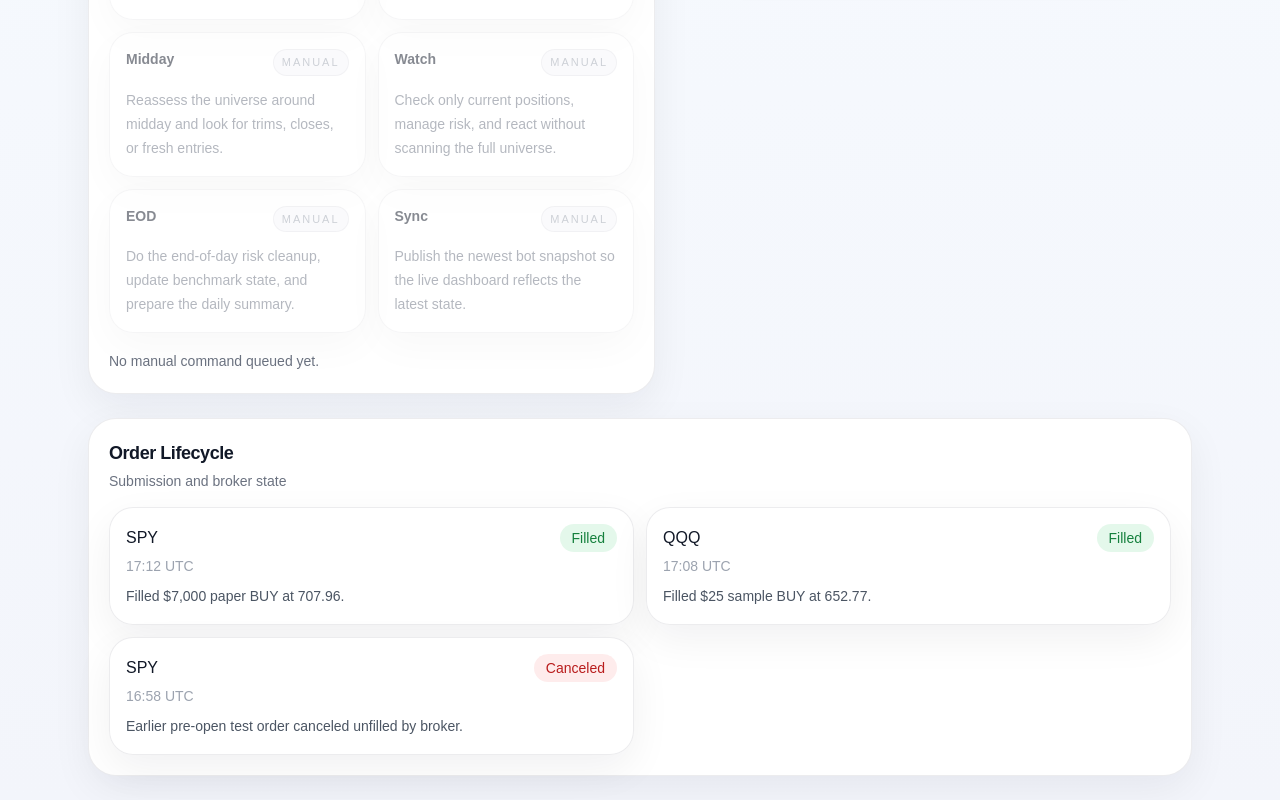
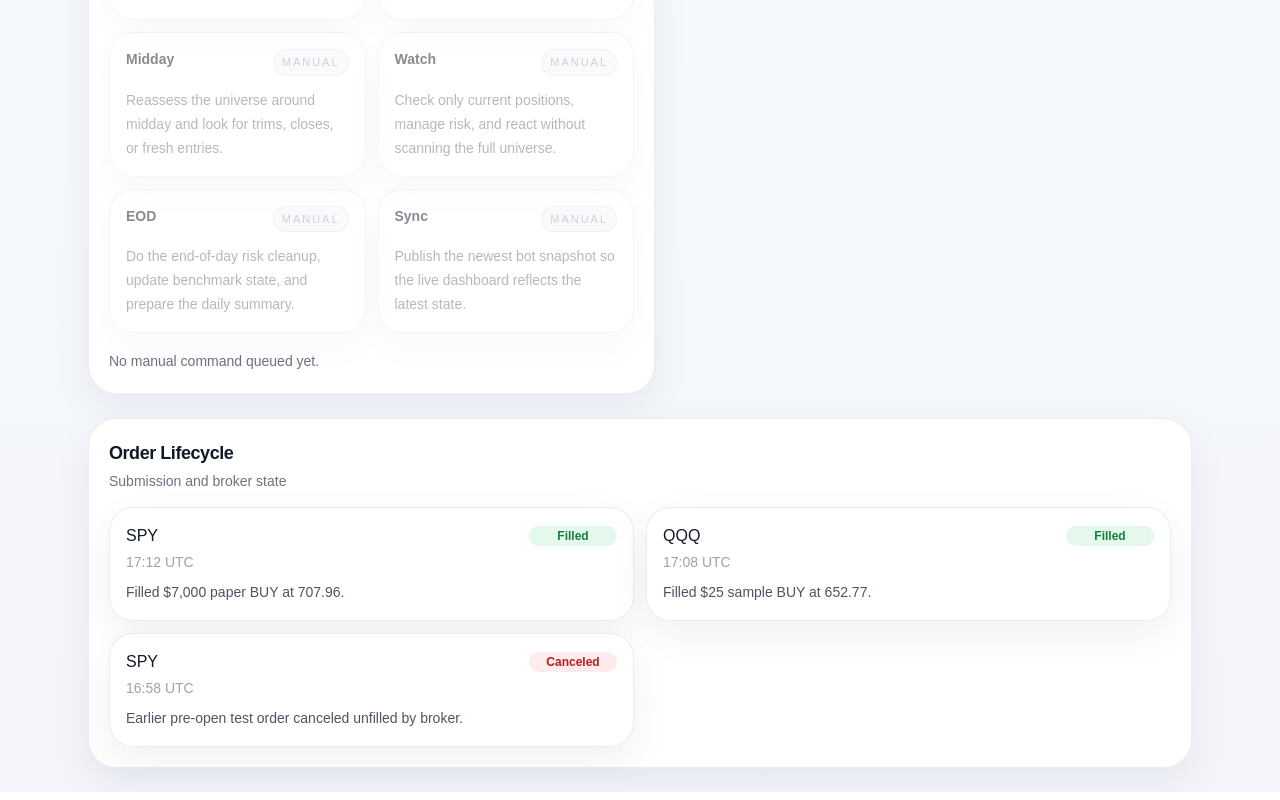
Before and after one commit to Fallka0/autobot-dashboard, a Next.js app: page /operations in a window 1280 px wide. Shown: the part 615-1415 px from the top of the page. Built offline with nearby package versions, Linux system fonts and the light colour scheme; no server answers.

Commit message:
Tighten dashboard status pills

```diff
--- a/src/app/operations/page.tsx
+++ b/src/app/operations/page.tsx
@@ -2,7 +2,7 @@
 
 import { useState } from "react";
 
-import { DashboardShell, MetricRow, Panel, formatLocalTimestamp, orderTone } from "@/components/dashboard-ui";
+import { DashboardShell, MetricRow, Panel, compactPillClasses, formatLocalTimestamp, orderTone } from "@/components/dashboard-ui";
 import { useDashboardData } from "@/lib/use-dashboard-data";
 
 const controlActions = [
@@ -125,7 +125,7 @@ export default function OperationsPage() {
             <div key={`${order.time}-${order.symbol}-${order.status}`} className="app-card rounded-3xl px-4 py-4">
               <div className="flex items-center justify-between gap-3">
                 <div className="font-medium text-[var(--text-primary)]">{order.symbol}</div>
-                <span className={`rounded-full px-3 py-1 text-sm font-medium capitalize ${orderTone(order.status)}`}>
+                <span className={`${compactPillClasses(orderTone(order.status))} capitalize`}>
                   {order.status}
                 </span>
               </div>
--- a/src/app/page.tsx
+++ b/src/app/page.tsx
@@ -1,6 +1,6 @@
 "use client";
 
-import { DashboardShell, HeroStat, Kpi, Panel, Chip, currency, pct, confidenceTone } from "@/components/dashboard-ui";
+import { DashboardShell, HeroStat, Kpi, Panel, Chip, compactPillClasses, currency, pct, confidenceTone } from "@/components/dashboard-ui";
 import { useDashboardData } from "@/lib/use-dashboard-data";
 
 export default function Home() {
@@ -77,7 +77,7 @@ export default function Home() {
                   <div className="font-medium text-[var(--text-primary)]">{decision.symbol}</div>
                   <div className="text-sm leading-6 text-[var(--text-secondary)]">{decision.summary}</div>
                   <div className="flex justify-end">
-                    <span className={`rounded-full px-3 py-1 text-sm font-medium ${confidenceTone(decision.confidence)}`}>
+                    <span className={compactPillClasses(confidenceTone(decision.confidence))}>
                       {decision.action} {decision.confidence.toFixed(2)}
                     </span>
                   </div>
--- a/src/app/research/page.tsx
+++ b/src/app/research/page.tsx
@@ -1,6 +1,6 @@
 "use client";
 
-import { DashboardShell, Panel, Tag, confidenceTone, pct } from "@/components/dashboard-ui";
+import { DashboardShell, Panel, Tag, compactPillClasses, confidenceTone, pct } from "@/components/dashboard-ui";
 import { useDashboardData } from "@/lib/use-dashboard-data";
 
 export default function ResearchPage() {
@@ -64,7 +64,7 @@ export default function ResearchPage() {
                 <div key={item.symbol} className="app-card rounded-3xl px-4 py-4">
                   <div className="flex items-center justify-between gap-3">
                     <div className="font-medium text-[var(--text-primary)]">{item.symbol}</div>
-                    <span className={`rounded-full px-3 py-1 text-sm font-medium ${confidenceTone(item.confidence)}`}>
+                    <span className={compactPillClasses(confidenceTone(item.confidence))}>
                       {item.confidence.toFixed(2)}
                     </span>
                   </div>
@@ -90,7 +90,7 @@ export default function ResearchPage() {
                       </div>
                       <div className="mt-2 text-lg font-medium text-[var(--text-primary)]">{thought.headline}</div>
                     </div>
-                    <span className={`rounded-full px-3 py-1 text-sm font-medium ${thought.action === "BUY" ? confidenceTone(0.8) : "app-chip"}`}>
+                    <span className={compactPillClasses(thought.action === "BUY" ? confidenceTone(0.8) : "app-chip")}>
                       {thought.action}
                     </span>
                   </div>
@@ -113,7 +113,7 @@ export default function ResearchPage() {
                   <div className="font-medium text-[var(--text-primary)]">{decision.symbol}</div>
                   <div className="text-sm leading-6 text-[var(--text-secondary)]">{decision.summary}</div>
                   <div className="flex justify-end">
-                    <span className={`rounded-full px-3 py-1 text-sm font-medium ${confidenceTone(decision.confidence)}`}>
+                    <span className={compactPillClasses(confidenceTone(decision.confidence))}>
                       {decision.action} {decision.confidence.toFixed(2)}
                     </span>
                   </div>
--- a/src/components/dashboard-ui.tsx
+++ b/src/components/dashboard-ui.tsx
@@ -27,6 +27,10 @@ export function orderTone(status: string) {
   if (status === "submitted") return "app-chip-info";
   if (status === "blocked") return "app-chip-warning";
   return "app-chip-danger";
+}
+
+export function compactPillClasses(tone: string) {
+  return `inline-flex min-w-[88px] items-center justify-center rounded-full px-2.5 py-1 text-xs font-semibold leading-none text-center ${tone}`;
 }
 
 const navItems = [
```
